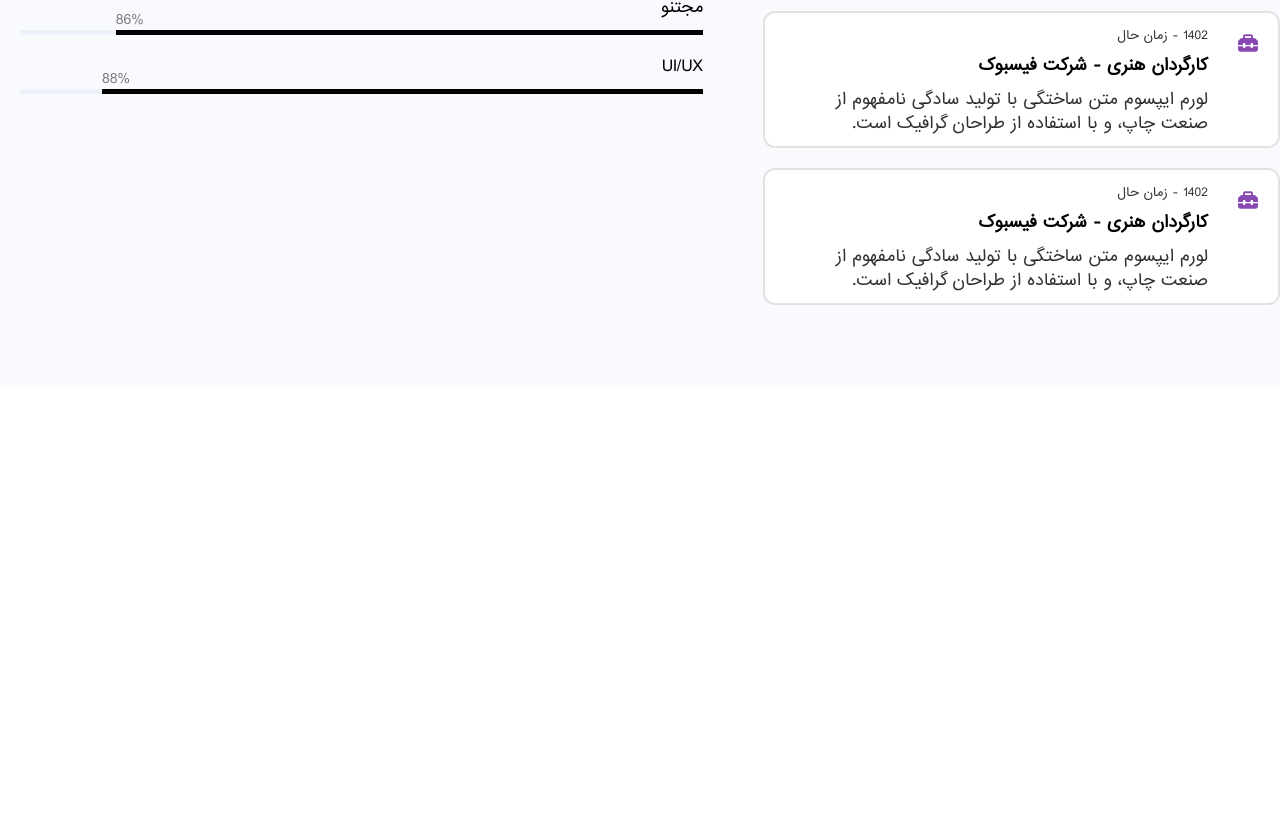
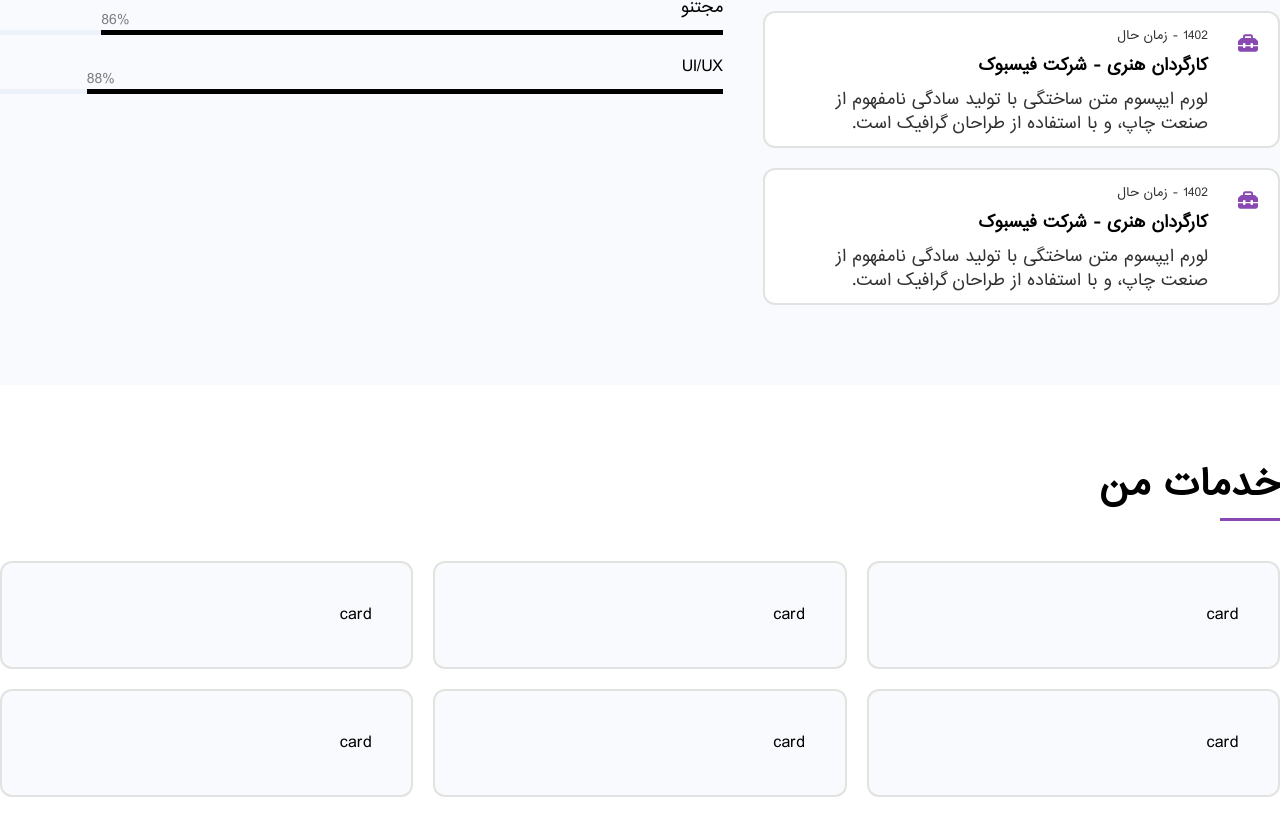
Before and after one commit to pouya-mirzaei/tapsi, a React (Create React App) app: page / in a window 1280 px wide. Shown: the part 1444-2280 px from the top of the page. Built offline with nearby package versions, Linux system fonts and the light colour scheme.

Commit message:
added the services section

```diff
--- a/src/App.js
+++ b/src/App.js
@@ -1,6 +1,7 @@
 import Header from './Header/Header';
 import HeroSection from './Hero-section/HeroSection';
 import About from './about-section/About';
+import Services from './services/Services';
 
 function App() {
   return (
@@ -8,6 +9,7 @@ function App() {
       <Header />
       <HeroSection />
       <About />
+      <Services />
     </div>
   );
 }
--- a/src/about-section/compoments/SkillProgressBar.js
+++ b/src/about-section/compoments/SkillProgressBar.js
@@ -2,7 +2,7 @@ import React from 'react';
 
 export default function SkillProgressBar({ name, progress }) {
   return (
-    <div className="m-5">
+    <div>
       <h4 className="text-base mb-2.5">{name}</h4>
 
       <div className="w-full h-[5px] bg-[#edf2fa] relative">
--- a/src/about-section/compoments/Sticky.js
+++ b/src/about-section/compoments/Sticky.js
@@ -6,7 +6,7 @@ export default function Sticky() {
   return (
     <div className="basis-7/12 lg:sticky top-20 self-start">
       {/* resume */}
-      <div className="flex flex-col lg:flex-row gap-6">
+      <div className="flex flex-col md:flex-row gap-6">
         {/* image */}
         <div className="basis-3/5 rounded-2xl overflow-hidden">
           <img src="images/about-banner.jpg" alt="nice lady" />
@@ -23,7 +23,7 @@ export default function Sticky() {
       </div>
 
       {/* skills */}
-      <div>
+      <div className="space-y-5">
         <h3 className="heading-tertairy title mt-20 mb-[30px]">مهارت ها</h3>
         <SkillProgressBar name="HTML5" progress={92}></SkillProgressBar>
         <SkillProgressBar name="وردپرس" progress={75}></SkillProgressBar>
--- a/src/index.css
+++ b/src/index.css
@@ -12,10 +12,6 @@
 @layer base {
   section {
     @apply py-20;
-  }
-
-  body {
-    min-height: 1000vh;
   }
 
   svg {
@@ -73,4 +69,17 @@
     width: 0;
     transition: width 0.2s ease-in-out;
   }
+
+  .sec-title {
+    @apply text-4xl font-semibold relative pb-4;
+  }
+  .sec-title::after {
+    content: '';
+    position: absolute;
+    width: 60px;
+    height: 3px;
+    @apply bg-primary;
+    right: 0;
+    bottom: 0;
+  }
 }
--- /dev/null
+++ b/src/services/Services.js
@@ -0,0 +1,51 @@
+import React from 'react';
+import FeatureBox from './components/FeatueBox';
+
+export default function Services() {
+  let boxDetails = [
+    {
+      title: 'طراحی وب',
+      icon: 'phone',
+      description: 'لورم ایپسوم متن ساختگی با تولید سادگی نامفهوم از صنعت چاپ، و با استفاده از طراحان گرافیک است.',
+    },
+    {
+      title: 'توسعه',
+      icon: 'phone',
+      description: 'لورم ایپسوم متن ساختگی با تولید سادگی نامفهوم از صنعت چاپ، و با استفاده از طراحان گرافیک است.',
+    },
+    {
+      title: 'بازاریابی سئو',
+      icon: 'phone',
+      description: 'لورم ایپسوم متن ساختگی با تولید سادگی نامفهوم از صنعت چاپ، و با استفاده از طراحان گرافیک است.',
+    },
+    {
+      title: 'طراحی وب',
+      icon: 'phone',
+      description: 'لورم ایپسوم متن ساختگی با تولید سادگی نامفهوم از صنعت چاپ، و با استفاده از طراحان گرافیک است.',
+    },
+    {
+      title: 'توسعه',
+      icon: 'phone',
+      description: 'لورم ایپسوم متن ساختگی با تولید سادگی نامفهوم از صنعت چاپ، و با استفاده از طراحان گرافیک است.',
+    },
+    {
+      title: 'بازاریابی سئو',
+      icon: 'phone',
+      description: 'لورم ایپسوم متن ساختگی با تولید سادگی نامفهوم از صنعت چاپ، و با استفاده از طراحان گرافیک است.',
+    },
+  ];
+
+  return (
+    <section>
+      <div className="container">
+        <h2 className="sec-title">خدمات من</h2>
+
+        <div className="grid grid-cols-1 sm:grid-cols-2 lg:grid-cols-3 gap-5 mt-10">
+          {boxDetails.map((box) => (
+            <FeatureBox {...box} />
+          ))}
+        </div>
+      </div>
+    </section>
+  );
+}
--- /dev/null
+++ b/src/services/components/FeatueBox.js
@@ -0,0 +1,9 @@
+import React from 'react';
+
+export default function FeatureBox() {
+  return (
+    <div className="bg-gray-1 border-2 border-[#e1e3e1] rounded-xl p-10">
+      <h5>card</h5>
+    </div>
+  );
+}
```
